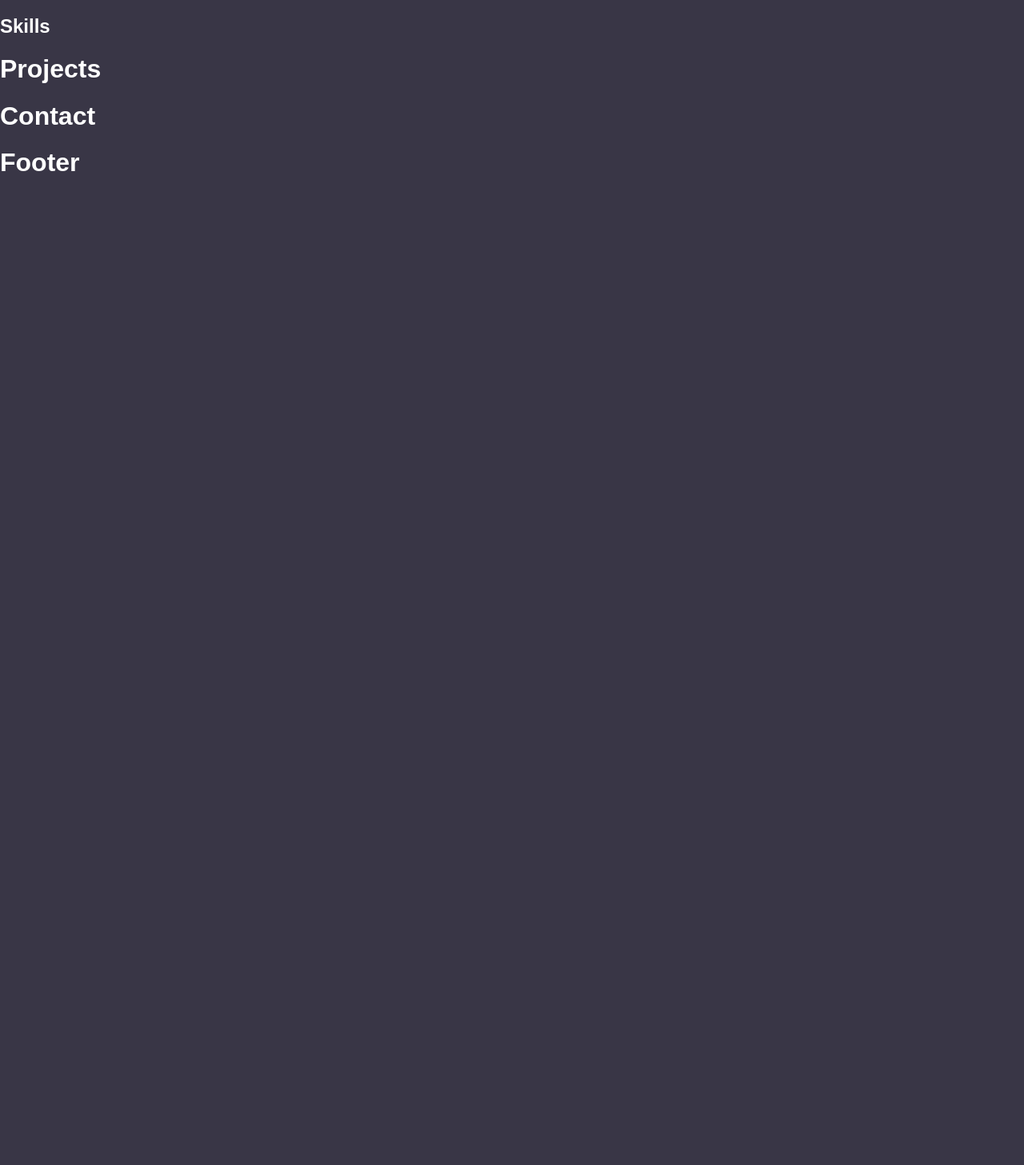
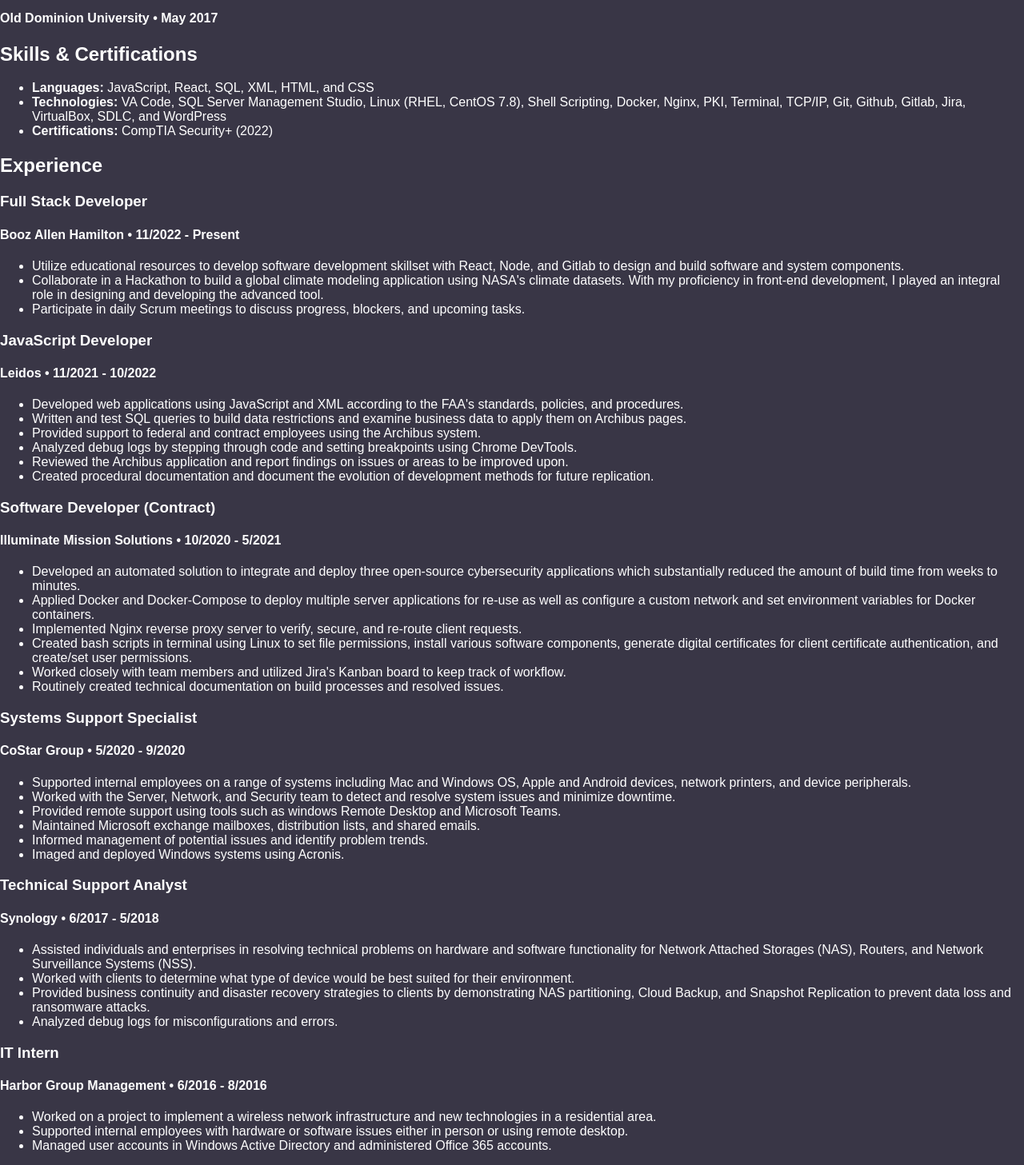
Before and after one commit to stanleyjh/My_Website, a React (Create React App) app: page / in a window 1280 px wide. Shown: the part 1413-2870 px from the top of the page at 80% size. Before the commit the page ends 1635 px from the top, so only its background shows below. Built offline with nearby package versions, Linux system fonts and the light colour scheme.

Commit message:
added additional information

```diff
--- a/src/components/Resume.js
+++ b/src/components/Resume.js
@@ -1,14 +1,217 @@
 const Resume = () => {
   return (
     <section>
-      <div>
+      <div className="grid-education">
         <h2>Education</h2>
+        <h3>B.S.B.A in Information Systems & Technology</h3>
+        <h4>
+          <span>Old Dominion University</span>
+          <span> • </span>
+          <span>May 2017</span>
+        </h4>
       </div>
-      <div>
+      <div className="grid-skills">
+        <h2>Skills & Certifications</h2>
+        <ul>
+          <li>
+            <span className="boldText">Languages: </span> JavaScript, React,
+            SQL, XML, HTML, and CSS
+          </li>
+          <li>
+            <span className="boldText">Technologies: </span>VA Code, SQL Server
+            Management Studio, Linux &#40;RHEL, CentOS 7.8&#41;, Shell
+            Scripting, Docker, Nginx, PKI, Terminal, TCP/IP, Git, Github,
+            Gitlab, Jira, VirtualBox, SDLC, and WordPress
+          </li>
+          <li>
+            <span className="boldText">Certifications: </span>CompTIA Security+
+            &#40;2022&#41;
+          </li>
+        </ul>
+      </div>
+      <div className="grid-experience">
         <h2>Experience</h2>
-      </div>
-      <div>
-        <h2>Skills</h2>
+        <h3>Full Stack Developer</h3>
+        <h4>
+          <span>Booz Allen Hamilton</span>
+          <span> • </span>
+          <span>11/2022 - Present</span>
+        </h4>
+        <ul>
+          <li>
+            Utilize educational resources to develop software development
+            skillset with React, Node, and Gitlab to design and build software
+            and system components.
+          </li>
+          <li>
+            Collaborate in a Hackathon to build a global climate modeling
+            application using NASA&#39;s climate datasets. With my proficiency
+            in front-end development, I played an integral role in designing and
+            developing the advanced tool.
+          </li>
+          <li>
+            Participate in daily Scrum meetings to discuss progress, blockers,
+            and upcoming tasks.
+          </li>
+        </ul>
+        <h3>JavaScript Developer</h3>
+        <h4>
+          <span>Leidos</span>
+          <span> • </span>
+          <span>11/2021 - 10/2022</span>
+        </h4>
+        <ul>
+          <li>
+            Developed web applications using JavaScript and XML according to the
+            FAA&#39;s standards, policies, and procedures.
+          </li>
+          <li>
+            Written and test SQL queries to build data restrictions and examine
+            business data to apply them on Archibus pages.
+          </li>
+          <li>
+            Provided support to federal and contract employees using the
+            Archibus system.
+          </li>
+          <li>
+            Analyzed debug logs by stepping through code and setting breakpoints
+            using Chrome DevTools.
+          </li>
+          <li>
+            Reviewed the Archibus application and report findings on issues or
+            areas to be improved upon.
+          </li>
+          <li>
+            Created procedural documentation and document the evolution of
+            development methods for future replication.
+          </li>
+        </ul>
+        <h3>Software Developer &#40;Contract&#41;</h3>
+        <h4>
+          <span>Illuminate Mission Solutions</span>
+          <span> • </span>
+          <span>10/2020 - 5/2021</span>
+        </h4>
+        <ul>
+          <li>
+            Developed an automated solution to integrate and deploy three
+            open-source cybersecurity applications which substantially reduced
+            the amount of build time from weeks to minutes.
+          </li>
+          <li>
+            Applied Docker and Docker-Compose to deploy multiple server
+            applications for re-use as well as configure a custom network and
+            set environment variables for Docker containers.
+          </li>
+          <li>
+            Implemented Nginx reverse proxy server to verify, secure, and
+            re-route client requests.
+          </li>
+          <li>
+            Created bash scripts in terminal using Linux to set file
+            permissions, install various software components, generate digital
+            certificates for client certificate authentication, and create/set
+            user permissions.
+          </li>
+          <li>
+            Worked closely with team members and utilized Jira's Kanban board to
+            keep track of workflow.
+          </li>
+          <li>
+            Routinely created technical documentation on build processes and
+            resolved issues.
+          </li>
+        </ul>
+        <h3>Systems Support Specialist</h3>
+        <h4>
+          <span>CoStar Group</span>
+          <span> • </span>
+          <span>5/2020 - 9/2020</span>
+        </h4>
+        <ul>
+          <li>
+            Supported internal employees on a range of systems including Mac and
+            Windows OS, Apple and Android devices, network printers, and device
+            peripherals.
+          </li>
+          <li>
+            Worked with the Server, Network, and Security team to detect and
+            resolve system issues and minimize downtime.
+          </li>
+          <li>
+            Provided remote support using tools such as windows Remote Desktop
+            and Microsoft Teams.
+          </li>
+          <li>
+            Maintained Microsoft exchange mailboxes, distribution lists, and
+            shared emails.
+          </li>
+          <li>
+            Informed management of potential issues and identify problem trends.
+          </li>
+          <li>Imaged and deployed Windows systems using Acronis.</li>
+        </ul>
+        <h3>Technical Support Analyst</h3>
+        <h4>
+          <span>Synology</span>
+          <span> • </span>
+          <span>6/2017 - 5/2018</span>
+        </h4>
+        <ul>
+          <li>
+            Assisted individuals and enterprises in resolving technical problems
+            on hardware and software functionality for Network Attached Storages
+            (NAS), Routers, and Network Surveillance Systems &#40;NSS&#41;.
+          </li>
+          <li>
+            Worked with clients to determine what type of device would be best
+            suited for their environment.
+          </li>
+          <li>
+            Provided business continuity and disaster recovery strategies to
+            clients by demonstrating NAS partitioning, Cloud Backup, and
+            Snapshot Replication to prevent data loss and ransomware attacks.
+          </li>
+          <li>Analyzed debug logs for misconfigurations and errors.</li>
+        </ul>
+        <h3>IT Intern</h3>
+        <h4>
+          <span>Harbor Group Management</span>
+          <span> • </span>
+          <span>6/2016 - 8/2016</span>
+        </h4>
+        <ul>
+          <li>
+            Worked on a project to implement a wireless network infrastructure
+            and new technologies in a residential area.
+          </li>
+          <li>
+            Supported internal employees with hardware or software issues either
+            in person or using remote desktop.
+          </li>
+          <li>
+            Managed user accounts in Windows Active Directory and administered
+            Office 365 accounts.
+          </li>
+        </ul>
+        <h3>IT Help Desk Lead</h3>
+        <h4>
+          <span>Old Dominion University</span>
+          <span> • </span>
+          <span>5/2015 - 5/2017</span>
+        </h4>
+        <ul>
+          <li>
+            Provided technical support to students and faculty in person,
+            through email, or over the phone.
+          </li>
+          <li>
+            Advised new employees on current workplace policies and procedures.
+          </li>
+          <li>
+            Worked independently and as a team to resolve technical issues.
+          </li>
+        </ul>
       </div>
     </section>
   );
```
Also changed, not shown: 1 other file (tests, documents, lock files or other folders).
